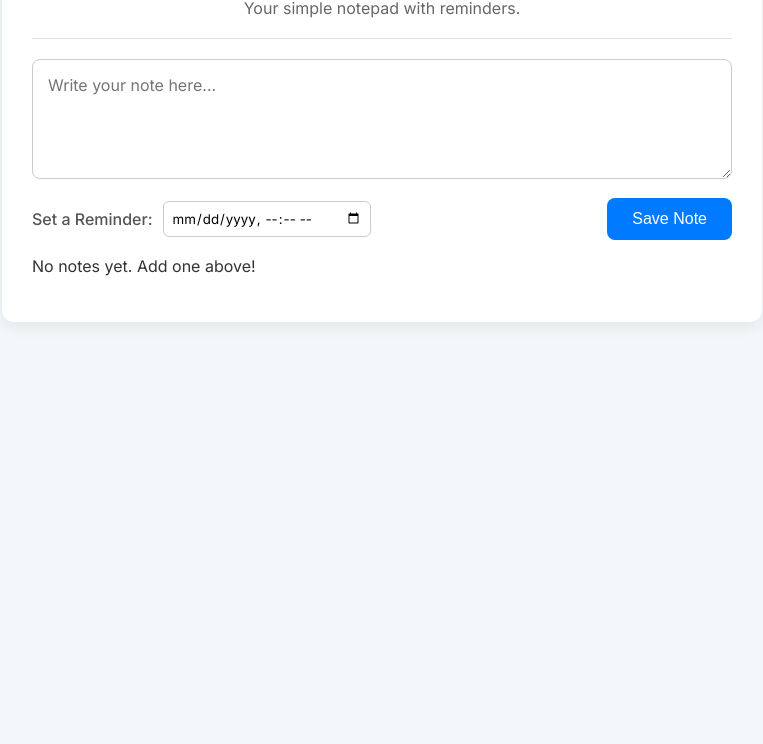
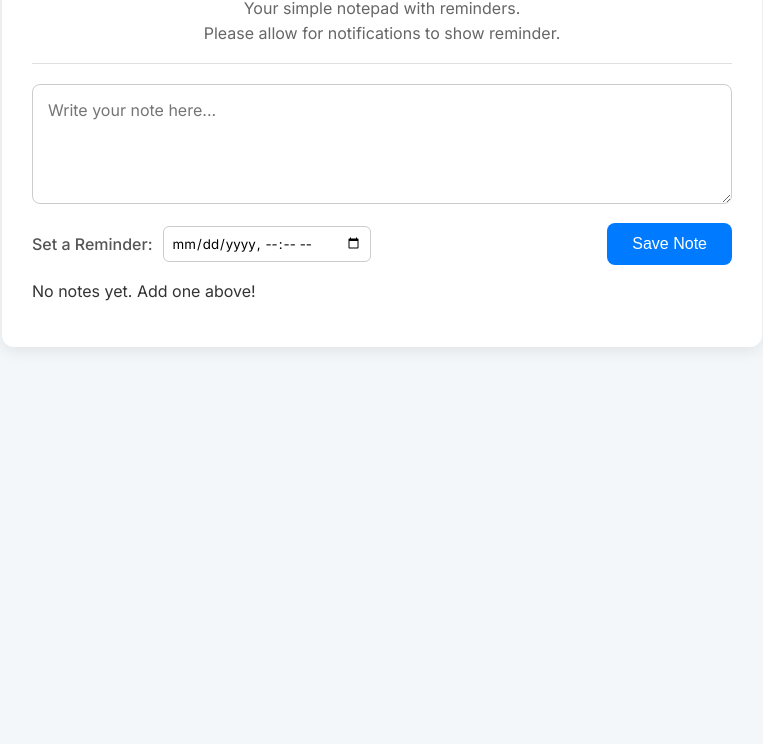
Before and after one commit to Ntokozox/Notepad, a plain HTML site: page index.html in a window 1280 px wide. Shown: the part 96-840 px from the top of the page, without its empty margins (258-1021 px from the left). Drawn offline with Linux system fonts and the light colour scheme.

Commit message:
Important message regarding for notifications to be allowed.

```diff
--- a/index.html
+++ b/index.html
@@ -14,6 +14,7 @@
         <header>
             <h1>📝 QuickNote Pad</h1>
             <p>Your simple notepad with reminders.</p>
+            <p>Please allow for notifications to show reminder. </p>
         </header>
 
         <div class="note-editor">
```
Also changed, not shown: 1 other file.
